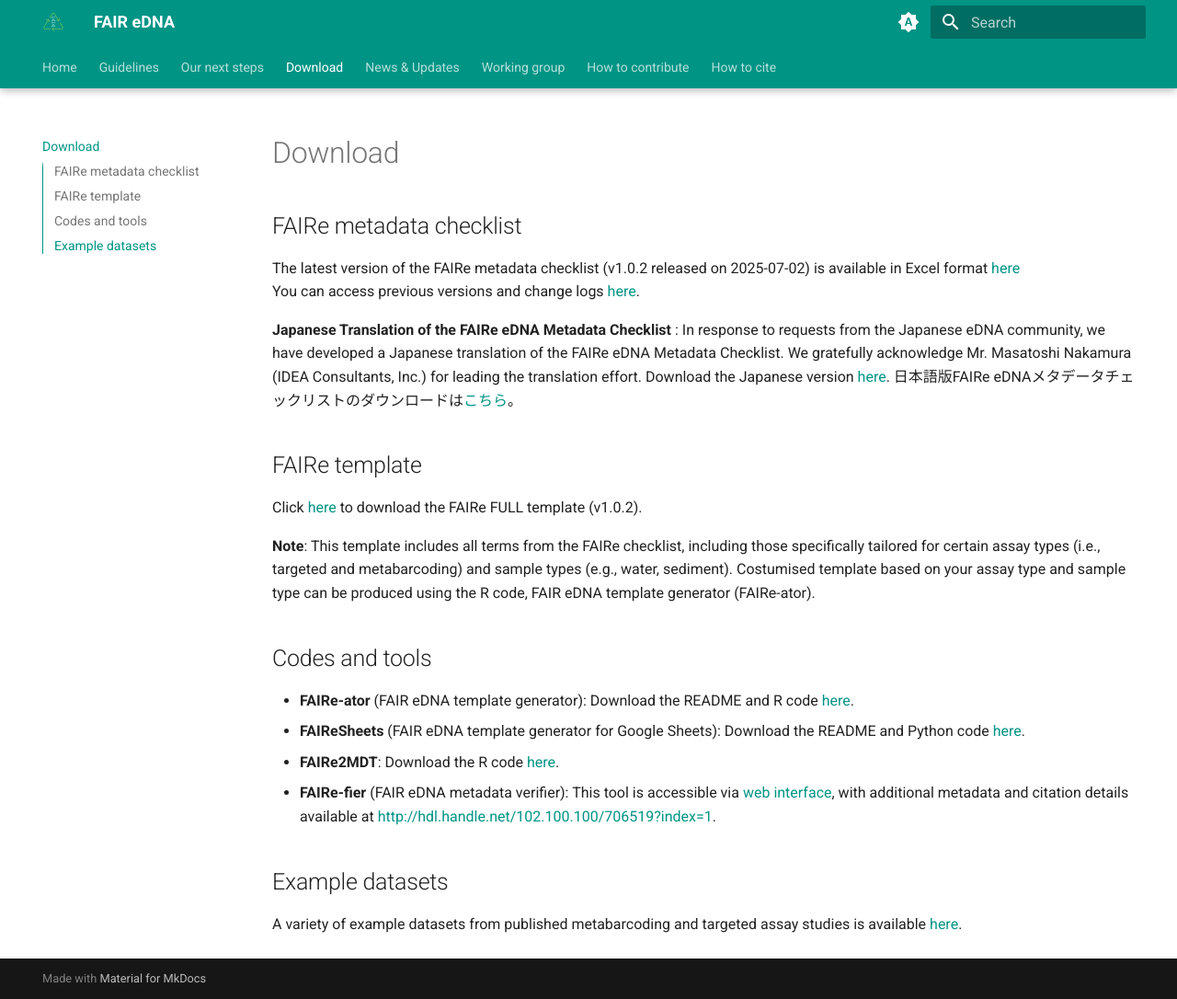
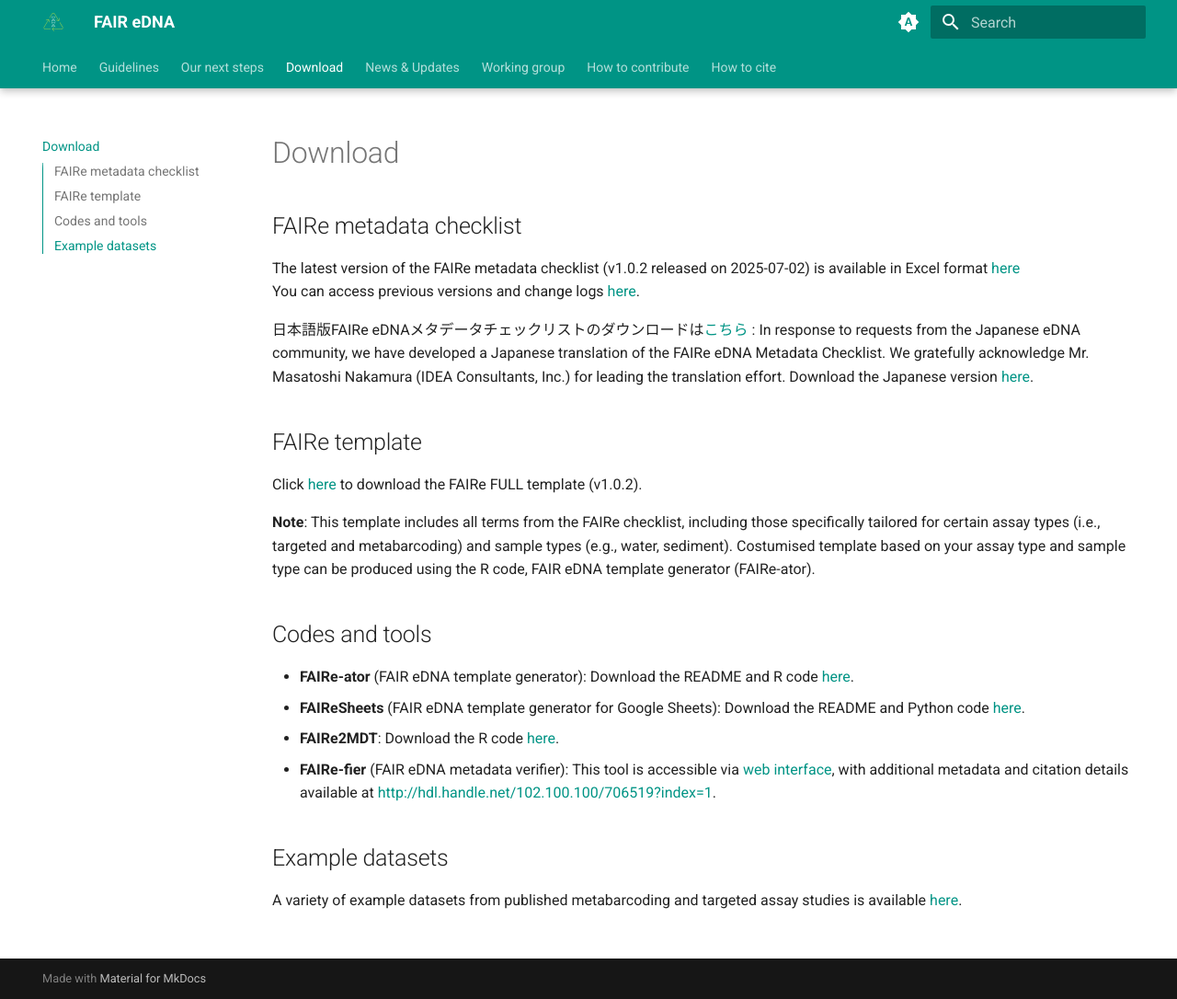
Before and after one commit to FAIR-eDNA/FAIR-eDNA.github.io, an MkDocs documentation site: the page built from docs/download.md, in a window 1280 px wide and 1086 px high. Shown: the whole window at 92% size. Built offline with MkDocs 1.6.1 and Material for MkDocs 9.7.7, drawn with Linux system fonts in a browser that asks for light colours.

Commit message:
Update download.md
rephrasing the Jp metadata paragraph

```diff
--- a/docs/download.md
+++ b/docs/download.md
@@ -2,8 +2,8 @@
 The latest version of the FAIRe metadata checklist (v1.0.2 released on 2025-07-02) is available in Excel format [here](https://github.com/FAIR-eDNA/FAIRe_checklist/blob/main/FAIRe_checklist_v1.0.2.xlsx)
 You can access previous versions and change logs [here](https://github.com/FAIR-eDNA/FAIRe_checklist/tree/main).
 
-**Japanese Translation of the FAIRe eDNA Metadata Checklist** : In response to requests from the Japanese eDNA community, we have developed a Japanese translation of the FAIRe eDNA Metadata Checklist. We gratefully acknowledge Mr. Masatoshi Nakamura (IDEA Consultants, Inc.) for leading the translation effort. Download the Japanese version [here](https://github.com/FAIR-eDNA/FAIRe_checklist/blob/main/FAIRe_checklist_v1.0.2_JP.xlsx).
-日本語版FAIRe eDNAメタデータチェックリストのダウンロードは[こちら](https://github.com/FAIR-eDNA/FAIRe_checklist/blob/main/FAIRe_checklist_v1.0.2_JP.xlsx)。
+日本語版FAIRe eDNAメタデータチェックリストのダウンロードは[こちら](https://github.com/FAIR-eDNA/FAIRe_checklist/blob/main/FAIRe_checklist_v1.0.2_JP.xlsx) : In response to requests from the Japanese eDNA community, we have developed a Japanese translation of the FAIRe eDNA Metadata Checklist. We gratefully acknowledge Mr. Masatoshi Nakamura (IDEA Consultants, Inc.) for leading the translation effort. Download the Japanese version [here](https://github.com/FAIR-eDNA/FAIRe_checklist/blob/main/FAIRe_checklist_v1.0.2_JP.xlsx).
+
 
 ## FAIRe template
 Click [here](https://github.com/FAIR-eDNA/FAIRe_checklist/blob/main/FAIRe_checklist_v1.0.2_FULLtemplate.xlsx) to download the FAIRe FULL template (v1.0.2).
```
